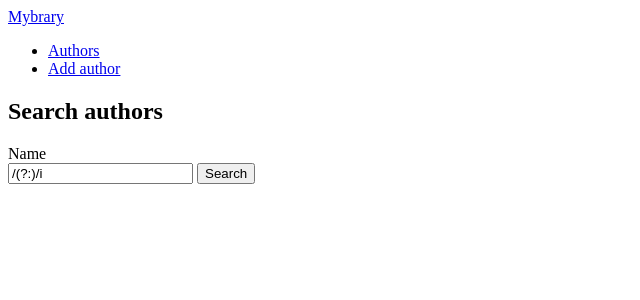
After one commit to SoloAk-habesha/Mybrary, a Node server app: page /authors in a window 1280 px wide. The commit adds this page. Shown: the top 300 px of the page, without its empty margins (0-640 px from the left). Run offline with Node 20, Linux system fonts and the light colour scheme; data that the repository does not hold is empty; some libraries are stand-ins or nearby versions.

Commit message:
initial author routes

```diff
--- a/app.js
+++ b/app.js
@@ -1,4 +1,4 @@
-if (process.env.NODE_ENV !== 'PRODUCTION') {
+if (process.env.NODE_ENV !== 'production') {
     require('dotenv').config();
 }
 
@@ -7,6 +7,8 @@ const app = express()
 const expressLayouts = require('express-ejs-layouts')
 const port = process.env.PORT || 3000
 const indexRouter = require('./routes/index')
+const authorRouter = require('./routes/authors')
+var bodyParser = require('body-parser')
 
 
 app.set('view engine', 'ejs');
@@ -14,11 +16,19 @@ app.set('/views', __dirname + '/public')
 app.set('layout', 'layouts/layout')
 
 
+app.use(express.json())
 app.use(express.static('public'))
 app.use(expressLayouts)
-app.use('/', indexRouter)
 
 
+app.use(bodyParser.urlencoded({
+    limit: '10mb',
+    extended: false
+}))
+app.use(bodyParser.json())
+
+app.use('/', indexRouter)
+app.use('/authors', authorRouter)
 const mongoose = require('mongoose');
 mongoose.connect(process.env.DATABASE_URL).then(() => console.log('database connected'));
 
--- /dev/null
+++ b/routes/authors.js
@@ -0,0 +1,43 @@
+const express = require('express')
+const Author = require('../models/authors')
+const router = express.Router();
+
+
+router.get('/', async(req, res) => {
+    try {
+        let searchOptions = {}
+        if (req.query.name !== null && req.query.name !== "") {
+            searchOptions.name = new RegExp(req.query.name, 'i')
+        }
+        const authors = await Author.find(searchOptions)
+        res.render('authors/index', { authors: authors, searchOptions: searchOptions })
+    } catch (err) {
+        res.render('authors/index', {
+            authors: authors,
+            errMessage: err
+        })
+    }
+
+
+
+})
+router.get('/new', (req, res) => {
+    res.render('authors/new', { author: new Author() })
+})
+router.post('/', async(req, res) => {
+    const author = new Author({
+        name: req.body.name
+    })
+
+    try {
+        const newAuthor = await author.save()
+        res.redirect('authors')
+    } catch (err) {
+        res.render('authors/new', {
+            author: author,
+            errMessage: err
+        })
+    }
+})
+
+module.exports = router
--- /dev/null
+++ b/views/authors/index.ejs
@@ -0,0 +1,15 @@
+<h2>Search authors</h2>
+
+<form action="/authors" method="get">
+    <label for="search-name">Name</label><br>
+    <input type="text" name="name" value="<%=searchOptions.name%>">
+    <button type="submit">Search</button>
+</form>
+
+
+
+<% authors.forEach(author => { %>
+    <div>
+        <%=author.name %>
+    </div>
+    <% }) %>
--- a/views/layouts/layout.ejs
+++ b/views/layouts/layout.ejs
@@ -8,11 +8,11 @@
 </head>
 
 <body>
-    Before
 
-    <br>
-    <%- body %>
-        <br> After
+    <%-include("../partials/header.ejs")  %>
+        <%-include("../partials/errMessage")  %>
+            <%- body %>
+
 
 
 </body>
--- /dev/null
+++ b/views/partials/errMessage.ejs
@@ -0,0 +1,3 @@
+<% if (locals.errMessage!=null) { %>
+    <%=errMessage %>
+        <% } %>
--- /dev/null
+++ b/views/partials/header.ejs
@@ -0,0 +1,9 @@
+<header>
+    <nav>
+        <a href="/">Mybrary</a>
+        <ul>
+            <li><a href="authors">Authors</a></li>
+            <li><a href="authors/new">Add author</a></li>
+        </ul>
+    </nav>
+</header>
```
Also changed, not shown: models/authors.js (added, +8 -0 lines), package.json (+48 -12 lines), views/authors/new.ejs (added, +8 -0 lines), 1 other file.
